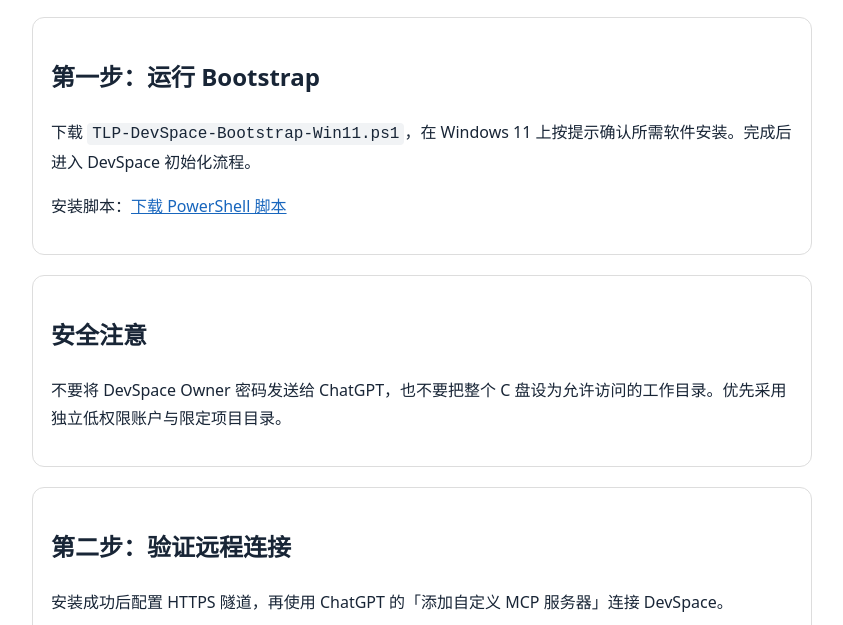
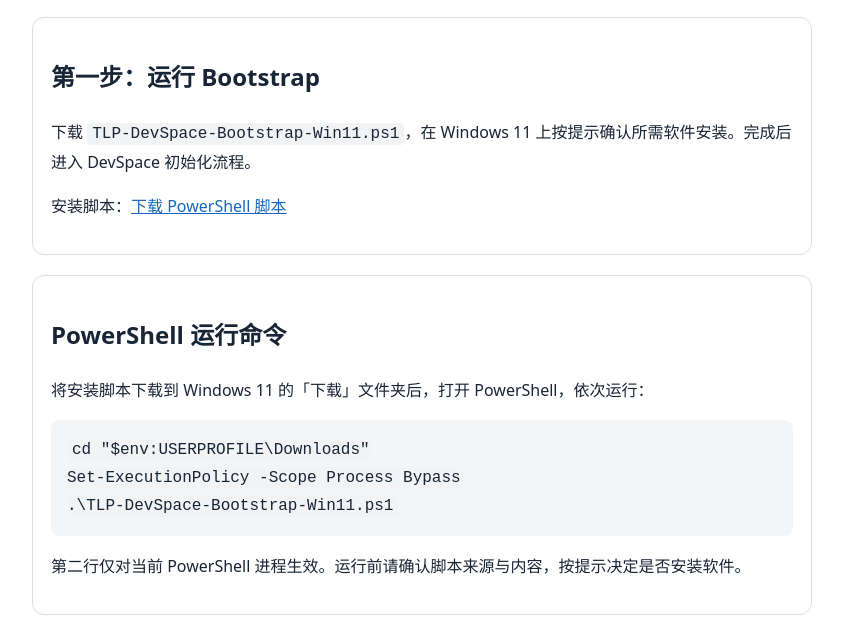
Before and after one commit to TLP1998/OpenAI, a plain HTML site: page ChatGPT/TLP/TLP Transfer/messages/2026-10-18-001.html in a window 1280 px wide. Shown: the part 175-800 px from the top of the page, without its empty margins (218-1061 px from the left). Drawn offline with Linux system fonts and the light colour scheme.

Commit message:
Add PowerShell bootstrap commands to TLP Transfer guide

```diff
--- a/ChatGPT/TLP/TLP Transfer/messages/2026-10-18-001.html
+++ b/ChatGPT/TLP/TLP Transfer/messages/2026-10-18-001.html
@@ -1 +1,3 @@
-<!doctype html><html lang="zh-CN"><head><meta charset="utf-8"><meta name="viewport" content="width=device-width,initial-scale=1"><title>TLP-20261018-001｜DevSpace Windows 11 部署指南</title><style>body{font:16px/1.75 system-ui,"Microsoft YaHei",sans-serif;max-width:780px;margin:32px auto;padding:0 20px;color:#182536}h1{line-height:1.3}a{color:#1866bd}section{border:1px solid #ddd;border-radius:12px;padding:18px;margin:20px 0}code{background:#f1f3f5;padding:2px 5px;border-radius:4px}</style></head><body><p><a href="../">← 返回 TLP Transfer</a></p><h1>DevSpace Windows 11 部署指南</h1><p>消息编号：TLP-20261018-001｜2026-10-18</p><section><h2>第一步：运行 Bootstrap</h2><p>下载 <code>TLP-DevSpace-Bootstrap-Win11.ps1</code>，在 Windows 11 上按提示确认所需软件安装。完成后进入 DevSpace 初始化流程。</p><p>安装脚本：<a href="../attachments/TLP-DevSpace-Bootstrap-Win11.ps1">下载 PowerShell 脚本</a></p></section><section><h2>安全注意</h2><p>不要将 DevSpace Owner 密码发送给 ChatGPT，也不要把整个 C 盘设为允许访问的工作目录。优先采用独立低权限账户与限定项目目录。</p></section><section><h2>第二步：验证远程连接</h2><p>安装成功后配置 HTTPS 隧道，再使用 ChatGPT 的「添加自定义 MCP 服务器」连接 DevSpace。</p></section><section><h2>验收目标</h2><ol><li>V1：Windows 11 基础环境和 DevSpace 安装成功。</li><li>V2：ChatGPT 成功读取指定的本地测试文件。</li><li>V3：ChatGPT 远程执行测试命令并读取结果。</li></ol><p>先完成 V1，运行后将 PowerShell 最后一屏截图发回 TLP 项目聊天。</p></section><p><a href="https://github.com/TLP1998/OpenAI/issues/5">查看 GitHub Issue 与在线回复</a> · <a href="https://github.com/Waishnav/devspace">DevSpace 项目源码</a></p></body></html>
+<!doctype html><html lang="zh-CN"><head><meta charset="utf-8"><meta name="viewport" content="width=device-width,initial-scale=1"><title>TLP-20261018-001｜DevSpace Windows 11 部署指南</title><style>body{font:16px/1.75 system-ui,"Microsoft YaHei",sans-serif;max-width:780px;margin:32px auto;padding:0 20px;color:#182536}h1{line-height:1.3}a{color:#1866bd}section{border:1px solid #ddd;border-radius:12px;padding:18px;margin:20px 0}code{background:#f1f3f5;padding:2px 5px;border-radius:4px}</style></head><body><p><a href="../">← 返回 TLP Transfer</a></p><h1>DevSpace Windows 11 部署指南</h1><p>消息编号：TLP-20261018-001｜2026-10-18</p><section><h2>第一步：运行 Bootstrap</h2><p>下载 <code>TLP-DevSpace-Bootstrap-Win11.ps1</code>，在 Windows 11 上按提示确认所需软件安装。完成后进入 DevSpace 初始化流程。</p><p>安装脚本：<a href="../attachments/TLP-DevSpace-Bootstrap-Win11.ps1">下载 PowerShell 脚本</a></p></section><section><h2>PowerShell 运行命令</h2><p>将安装脚本下载到 Windows 11 的「下载」文件夹后，打开 PowerShell，依次运行：</p><pre style="overflow-x:auto;background:#f3f5f7;padding:16px;border-radius:8px"><code>cd "$env:USERPROFILE\Downloads"
+Set-ExecutionPolicy -Scope Process Bypass
+.\TLP-DevSpace-Bootstrap-Win11.ps1</code></pre><p>第二行仅对当前 PowerShell 进程生效。运行前请确认脚本来源与内容，按提示决定是否安装软件。</p></section><section><h2>安全注意</h2><p>不要将 DevSpace Owner 密码发送给 ChatGPT，也不要把整个 C 盘设为允许访问的工作目录。优先采用独立低权限账户与限定项目目录。</p></section><section><h2>第二步：验证远程连接</h2><p>安装成功后配置 HTTPS 隧道，再使用 ChatGPT 的「添加自定义 MCP 服务器」连接 DevSpace。</p></section><section><h2>验收目标</h2><ol><li>V1：Windows 11 基础环境和 DevSpace 安装成功。</li><li>V2：ChatGPT 成功读取指定的本地测试文件。</li><li>V3：ChatGPT 远程执行测试命令并读取结果。</li></ol><p>先完成 V1，运行后将 PowerShell 最后一屏截图发回 TLP 项目聊天。</p></section><p><a href="https://github.com/TLP1998/OpenAI/issues/5">查看 GitHub Issue 与在线回复</a> · <a href="https://github.com/Waishnav/devspace">DevSpace 项目源码</a></p></body></html>
```
